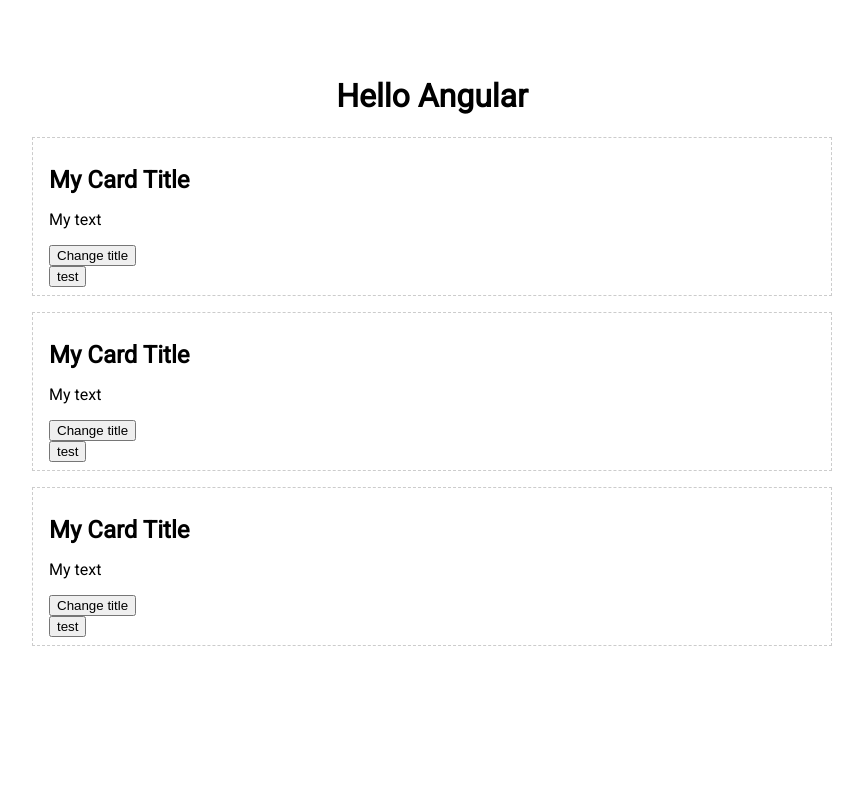
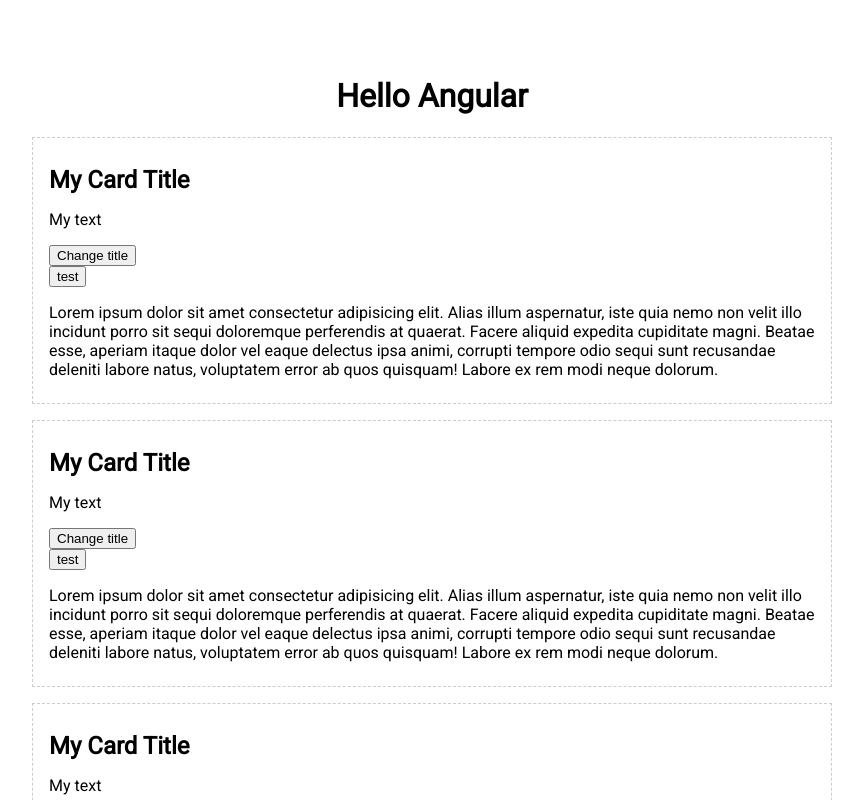
Before and after one commit to justMaxIt/ng-basics, an Angular app: page / in a window 1280 px wide. Shown: the top 800 px of the page, without its empty margins (208-1071 px from the left). Built offline with nearby package versions, Linux system fonts and the light colour scheme.

Commit message:
test with merge #2 commit to test-branch

```diff
--- a/src/app/card/card.component.html
+++ b/src/app/card/card.component.html
@@ -5,4 +5,8 @@
       <button (click)='changeTitle()'>Change title</button>
    </div>
    <button>test</button>
+   <p>Lorem ipsum dolor sit amet consectetur adipisicing elit. Alias illum aspernatur, iste quia nemo non velit illo
+      incidunt porro sit sequi doloremque perferendis at quaerat. Facere aliquid expedita cupiditate magni.
+      Beatae esse, aperiam itaque dolor vel eaque delectus ipsa animi, corrupti tempore odio sequi sunt recusandae
+      deleniti labore natus, voluptatem error ab quos quisquam! Labore ex rem modi neque dolorum.</p>
 </div>
```
